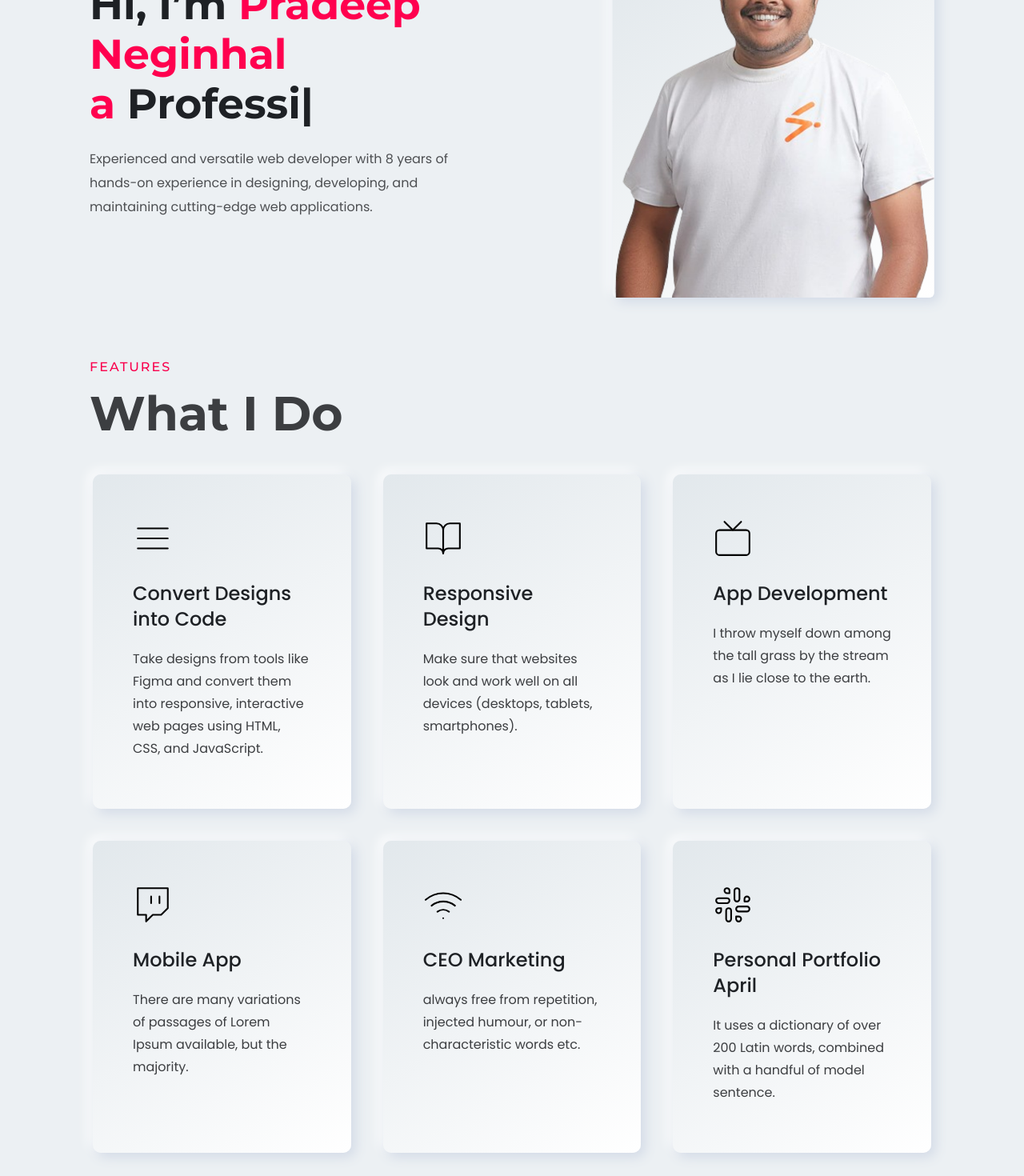
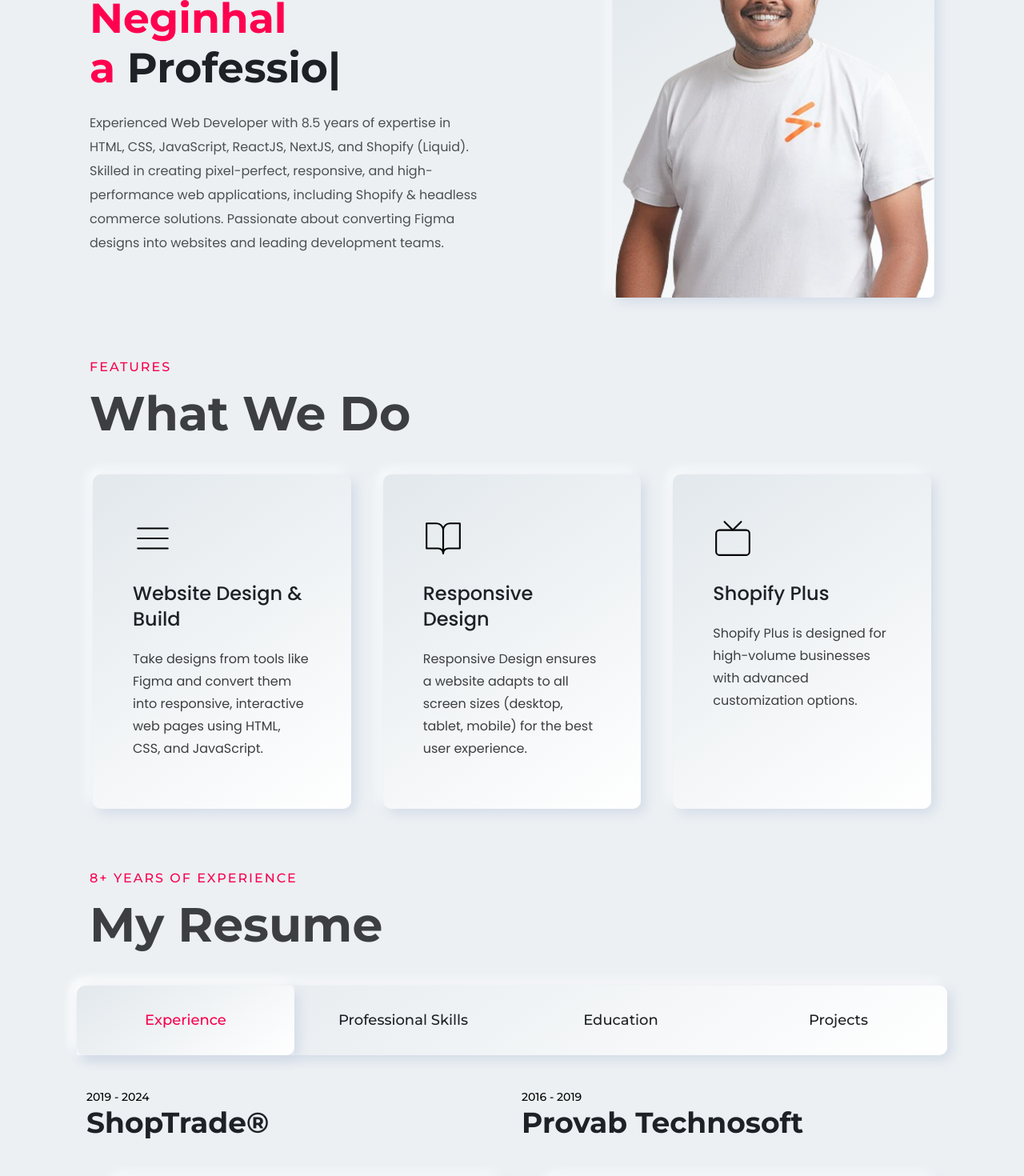
Before and after one commit to pradeepn123/portfolio, a React (Create React App) app: page / in a window 1280 px wide. Shown: the part 300-1770 px from the top of the page at 80% size. Built offline with nearby package versions, Linux system fonts and the light colour scheme.

Commit message:
Portfolio changes on project and resume section

```diff
--- a/src/components/Features.js
+++ b/src/components/Features.js
@@ -6,7 +6,7 @@ export default ({ data }) => {
         <>
             <div className="rn-service-area pb-20" id="features">
                 <div className="container mx-auto">
-                    <Headings title="What I Do" subtitle="Features" />
+                    <Headings title="What We Do" subtitle="Features" />
                     <div className="flex flex-wrap px-4 xl:px-24">
                         {data.map((item, index) => (
                             <div className="w-full sm:w-1/2 xl:w-1/3 md:px-5 mt-10" key={index}>
--- a/src/components/ProjectSlider.js
+++ b/src/components/ProjectSlider.js
@@ -7,10 +7,10 @@ const ProjectCarousel = ({ projectdata }) => {
     const modal = useRef();
     const [selectedProject, setSelectedProject] = useState(projectdata[0]);
 
-    function handleModalPopup(project) {
-        setSelectedProject(project);
-        modal.current.open();
-    }
+    // function handleModalPopup(project) {
+    //     setSelectedProject(project);
+    //     modal.current.open();
+    // }
 
     function NextArrow(props) {
         const { className, style, onClick } = props;
@@ -87,12 +87,14 @@ const ProjectCarousel = ({ projectdata }) => {
                                         <div className="project-portfolio mb-5 p-6 text-left relative">
                                             <div className="inner-wrapper">
                                                 <div className="thumbnail-image">
-                                                    <button onClick={() => handleModalPopup(item)} className="block rounded-lg overflow-hidden w-full">
+                                                    <button className="block rounded-lg overflow-hidden w-full">
+                                                        <a href={item.weblink} target="_blank">
                                                             <img
                                                                 className="object-cover w-full h-96"
                                                                 src={item.image}
                                                                 alt="Personal Portfolio"
                                                             />
+                                                        </a>
                                                     </button>
                                                 </div>
                                                 <div className="content-info pt-4">
@@ -109,12 +111,14 @@ const ProjectCarousel = ({ projectdata }) => {
                                                             </span>
                                                         </div>
                                                     </div>
+                                                    <a href={item.weblink} target="_blank">
                                                         <h4 className="title">
                                                             <div className="font-semibold text-2xl">
                                                                 {item.title}
                                                                 <img src="./icons/arrow-up-right.svg" alt="" />
                                                             </div>
                                                         </h4>
+                                                    </a>
                                                 </div>
                                             </div>
                                         </div>
--- a/src/components/Resume.js
+++ b/src/components/Resume.js
@@ -24,7 +24,7 @@ export default ({ resumedata }) => {
                                     <a href='javascript:void(0)' className='nav-link'>education</a>
                                 </Tab>
                                 <Tab className='basis-1/4 text-center'>
-                                    <a href='javascript:void(0)' className='nav-link'>interview</a>
+                                    <a href='javascript:void(0)' className='nav-link'>Projects</a>
                                 </Tab>
                             </TabList>
 
--- a/src/components/Slider.js
+++ b/src/components/Slider.js
@@ -34,9 +34,9 @@ export default () => {
                                     </h1>
                                     <div>
                                         <p className="description text-base">
-                                            Experienced and versatile web developer with 8 years of hands-on
-                                            experience in designing, developing, and maintaining cutting-edge web
-                                            applications.
+                                        Experienced Web Developer with 8.5 years of expertise in HTML, CSS, JavaScript, ReactJS, NextJS, and Shopify (Liquid).
+                                        Skilled in creating pixel-perfect, responsive, and high-performance web applications, including Shopify & headless commerce solutions.
+                                        Passionate about converting Figma designs into websites and leading development teams.
                                         </p>
                                     </div>
                                 </div>
--- a/src/data/featureData.json
+++ b/src/data/featureData.json
@@ -1,38 +1,20 @@
 [
   {
     "icon": "<svg xmlns='http://www.w3.org/2000/svg' width='24' height='24' viewBox='0 0 24 24' fill='none' stroke='currentColor' stroke-width='1' stroke-linecap='round' stroke-linejoin='round' class='feather feather-menu'><line x1='3' y1='12' x2='21' y2='12'></line><line x1='3' y1='6' x2='21' y2='6'></line><line x1='3' y1='18' x2='21' y2='18'></line></svg>",
-    "title": "Convert Designs into Code",
+    "title": "Website Design & Build",
     "description": "Take designs from tools like Figma and convert them into responsive, interactive web pages using HTML, CSS, and JavaScript.",
     "arrow": "<svg xmlns='http://www.w3.org/2000/svg' width='24' height='24' viewBox='0 0 24 24' fill='none' stroke='currentColor' stroke-width='1' stroke-linecap='round' stroke-linejoin='round' class='feather feather-arrow-right'><line x1='5' y1='12' x2='19' y2='12'></line><polyline points='12 5 19 12 12 19'></polyline></svg>"
   },
   {
     "icon": "<svg xmlns='http://www.w3.org/2000/svg' width='24' height='24' viewBox='0 0 24 24' fill='none' stroke='currentColor' stroke-width='1' stroke-linecap='round' stroke-linejoin='round' class='feather feather-book-open'><path d='M2 3h6a4 4 0 0 1 4 4v14a3 3 0 0 0-3-3H2z'></path><path d='M22 3h-6a4 4 0 0 0-4 4v14a3 3 0 0 1 3-3h7z'></path></svg>",
     "title": "Responsive Design",
-    "description": "Make sure that websites look and work well on all devices (desktops, tablets, smartphones).",
+    "description": "Responsive Design ensures a website adapts to all screen sizes (desktop, tablet, mobile) for the best user experience.",
     "arrow": "<svg xmlns='http://www.w3.org/2000/svg' width='24' height='24' viewBox='0 0 24 24' fill='none' stroke='currentColor' stroke-width='1' stroke-linecap='round' stroke-linejoin='round' class='feather feather-arrow-right'><line x1='5' y1='12' x2='19' y2='12'></line><polyline points='12 5 19 12 12 19'></polyline></svg>"
   },
   {
     "icon": "<svg xmlns='http://www.w3.org/2000/svg' width='24' height='24' viewBox='0 0 24 24' fill='none' stroke='currentColor' stroke-width='1' stroke-linecap='round' stroke-linejoin='round' class='feather feather-tv'><rect x='2' y='7' width='20' height='15' rx='2' ry='2'></rect><polyline points='17 2 12 7 7 2'></polyline></svg>",
-    "title": "App Development",
-    "description": "I throw myself down among the tall grass by the stream as I lie close to the earth.",
-    "arrow": "<svg xmlns='http://www.w3.org/2000/svg' width='24' height='24' viewBox='0 0 24 24' fill='none' stroke='currentColor' stroke-width='1' stroke-linecap='round' stroke-linejoin='round' class='feather feather-arrow-right'><line x1='5' y1='12' x2='19' y2='12'></line><polyline points='12 5 19 12 12 19'></polyline></svg>"
-  },
-  {
-    "icon": "<svg xmlns='http://www.w3.org/2000/svg' width='24' height='24' viewBox='0 0 24 24' fill='none' stroke='currentColor' stroke-width='1' stroke-linecap='round' stroke-linejoin='round' class='feather feather-twitch'><path d='M21 2H3v16h5v4l4-4h5l4-4V2zm-10 9V7m5 4V7'></path></svg>",
-    "title": "Mobile App",
-    "description": "There are many variations of passages of Lorem Ipsum available, but the majority.",
-    "arrow": "<svg xmlns='http://www.w3.org/2000/svg' width='24' height='24' viewBox='0 0 24 24' fill='none' stroke='currentColor' stroke-width='1' stroke-linecap='round' stroke-linejoin='round' class='feather feather-arrow-right'><line x1='5' y1='12' x2='19' y2='12'></line><polyline points='12 5 19 12 12 19'></polyline></svg>"
-  },
-  {
-    "icon": "<svg xmlns='http://www.w3.org/2000/svg' width='24' height='24' viewBox='0 0 24 24' fill='none' stroke='currentColor' stroke-width='1' stroke-linecap='round' stroke-linejoin='round' class='feather feather-wifi'><path d='M5 12.55a11 11 0 0 1 14.08 0'></path><path d='M1.42 9a16 16 0 0 1 21.16 0'></path><path d='M8.53 16.11a6 6 0 0 1 6.95 0'></path><line x1='12' y1='20' x2='12.01' y2='20'></line></svg>",
-    "title": "CEO Marketing",
-    "description": "always free from repetition, injected humour, or non-characteristic words etc.",
-    "arrow": "<svg xmlns='http://www.w3.org/2000/svg' width='24' height='24' viewBox='0 0 24 24' fill='none' stroke='currentColor' stroke-width='1' stroke-linecap='round' stroke-linejoin='round' class='feather feather-arrow-right'><line x1='5' y1='12' x2='19' y2='12'></line><polyline points='12 5 19 12 12 19'></polyline></svg>"
-  },
-  {
-    "icon": "<svg xmlns='http://www.w3.org/2000/svg' width='24' height='24' viewBox='0 0 24 24' fill='none' stroke='currentColor' stroke-width='1' stroke-linecap='round' stroke-linejoin='round' class='feather feather-slack'><path d='M14.5 10c-.83 0-1.5-.67-1.5-1.5v-5c0-.83.67-1.5 1.5-1.5s1.5.67 1.5 1.5v5c0 .83-.67 1.5-1.5 1.5z'></path><path d='M20.5 10H19V8.5c0-.83.67-1.5 1.5-1.5s1.5.67 1.5 1.5-.67 1.5-1.5 1.5z'></path><path d='M9.5 14c.83 0 1.5.67 1.5 1.5v5c0 .83-.67 1.5-1.5 1.5S8 21.33 8 20.5v-5c0-.83.67-1.5 1.5-1.5z'></path><path d='M3.5 14H5v1.5c0 .83-.67 1.5-1.5 1.5S2 16.33 2 15.5 2.67 14 3.5 14z'></path><path d='M14 14.5c0-.83.67-1.5 1.5-1.5h5c.83 0 1.5.67 1.5 1.5s-.67 1.5-1.5 1.5h-5c-.83 0-1.5-.67-1.5-1.5z'></path><path d='M15.5 19H14v1.5c0 .83.67 1.5 1.5 1.5s1.5-.67 1.5-1.5-.67-1.5-1.5-1.5z'></path><path d='M10 9.5C10 8.67 9.33 8 8.5 8h-5C2.67 8 2 8.67 2 9.5S2.67 11 3.5 11h5c.83 0 1.5-.67 1.5-1.5z'></path><path d='M8.5 5H10V3.5C10 2.67 9.33 2 8.5 2S7 2.67 7 3.5 7.67 5 8.5 5z'></path></svg>",
-    "title": "Personal Portfolio April",
-    "description": " It uses a dictionary of over 200 Latin words, combined with a handful of model sentence.",
+    "title": "Shopify Plus",
+    "description": "Shopify Plus is designed for high-volume businesses with advanced customization options.",
     "arrow": "<svg xmlns='http://www.w3.org/2000/svg' width='24' height='24' viewBox='0 0 24 24' fill='none' stroke='currentColor' stroke-width='1' stroke-linecap='round' stroke-linejoin='round' class='feather feather-arrow-right'><line x1='5' y1='12' x2='19' y2='12'></line><polyline points='12 5 19 12 12 19'></polyline></svg>"
   }
 ]
--- a/src/data/projectSliderData.json
+++ b/src/data/projectSliderData.json
@@ -1,49 +1,46 @@
 [
     {
-        "image": "images/dg-club.jpg",
-        "tag": "photoshop",
-        "title": "Wall Art Options for Your Unique Designs",
-        "likes": 650,
-        "description1": "Lorem ipsum dolor sit amet consectetur adipisicing elit. Cupiditate distinctio assumenda explicabo veniam temporibus eligendi.",
-        "description2": "Lorem ipsum dolor sit amet consectetur adipisicing elit. Cupiditate distinctio assumenda explicabo veniam temporibus eligendi."
-    },
-    {
         "image": "images/heal-co.jpg",
-        "tag": "figma",
-        "title": "PHP with app landing design & Services",
-        "likes": 250,
+        "tag": "figma, Shopify, HTML5, CSS3, JavaScript",
+        "title": "Heal & co",
+        "likes": "",
+        "weblink": "https://healco.com/",
         "description1": "Lorem ipsum dolor sit amet consectetur adipisicing elit. Cupiditate distinctio assumenda explicabo veniam temporibus eligendi.",
         "description2": "Lorem ipsum dolor sit amet consectetur adipisicing elit. Cupiditate distinctio assumenda explicabo veniam temporibus eligendi."
     },
     {
         "image": "images/swing-fans.jpg",
-        "tag": "shopify",
-        "title": "Web app Responsive design & Services",
-        "likes": 350,
+        "tag": "Shopify plus, HTML5, CSS3, JavaScript",
+        "title": "Swingfans",
+        "likes": "",
+        "weblink": "https://swingfans.com/",
         "description1": "Lorem ipsum dolor sit amet consectetur adipisicing elit. Cupiditate distinctio assumenda explicabo veniam temporibus eligendi.",
         "description2": "Lorem ipsum dolor sit amet consectetur adipisicing elit. Cupiditate distinctio assumenda explicabo veniam temporibus eligendi."
     },
     {
         "image": "images/chill.jpg",
-        "tag": "photoshop",
-        "title": "Mobile app landing design & Services",
-        "likes": 420,
+        "tag": "Shopify, HTML5, CSS3, JavaScript",
+        "title": "Chill",
+        "likes": "",
+        "weblink": "https://chill.com/",
         "description1": "Lorem ipsum dolor sit amet consectetur adipisicing elit. Cupiditate distinctio assumenda explicabo veniam temporibus eligendi.",
         "description2": "Lorem ipsum dolor sit amet consectetur adipisicing elit. Cupiditate distinctio assumenda explicabo veniam temporibus eligendi."
     },
     {
         "image": "images/club-sulivan.jpg",
-        "tag": "react",
-        "title": "Web app Responsive design & Services",
-        "likes": 650,
+        "tag": "Shopify, HTML5, CSS3, JavaScript, ReactJs",
+        "title": "Club Sulivan",
+        "likes": "",
+        "weblink": "https://www.clubsullivan.tv/",
         "description1": "Lorem ipsum dolor sit amet consectetur adipisicing elit. Cupiditate distinctio assumenda explicabo veniam temporibus eligendi.",
         "description2": "Lorem ipsum dolor sit amet consectetur adipisicing elit. Cupiditate distinctio assumenda explicabo veniam temporibus eligendi."
     },
     {
         "image": "images/wild_junkie.jpg",
-        "tag": "photoshop",
-        "title": "PHP with app landing design & Services",
-        "likes": 150,
+        "tag": "Shopify, HTML5, CSS3, JavaScript",
+        "title": "Wild Junkie",
+        "likes": "",
+        "weblink": "https://wildjunkieboutique.com/",
         "description1": "Lorem ipsum dolor sit amet consectetur adipisicing elit. Cupiditate distinctio assumenda explicabo veniam temporibus eligendi.",
         "description2": "Lorem ipsum dolor sit amet consectetur adipisicing elit. Cupiditate distinctio assumenda explicabo veniam temporibus eligendi."
     }
--- a/src/data/resumeData.json
+++ b/src/data/resumeData.json
@@ -2,7 +2,7 @@
     {
         "maincontent": [
             {
-                "year": "2019 - Present",
+                "year": "2019 - 2024",
                 "heading": "ShopTrade®",
                 "resumeinfo": [
                     {
```
Also changed, not shown: 2 other files (tests, documents, lock files or other folders). Lines whose indentation alone changed are shown as unchanged.
